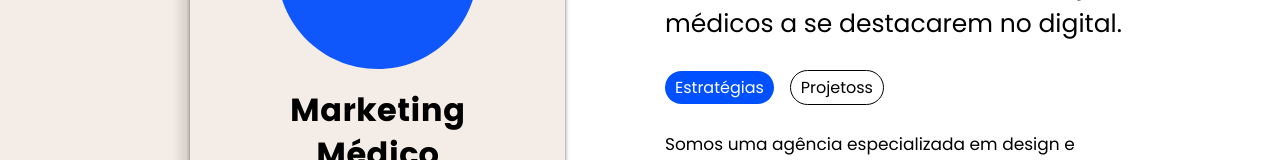
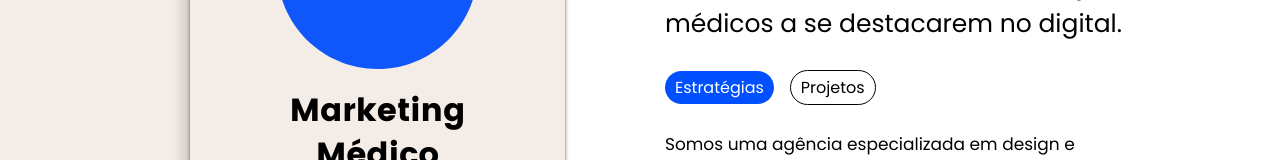
Before and after one commit to agenciaopenbr/AgenciaOpenWebsite, a Next.js app: page / in a window 1280 px wide. Shown: the part 413-573 px from the top of the page. Built offline with nearby package versions, Linux system fonts and the light colour scheme.

Commit message:
update plugin

```diff
--- a/pages/index.js
+++ b/pages/index.js
@@ -31,7 +31,7 @@ export default function Home() {
                   <a className={styles.buttonBlue}>Estratégias</a>
               </Link>
               <Link href="/projetos">
-                  <a className={styles.buttonWhite}>Projetoss</a>
+                  <a className={styles.buttonWhite}>Projetos</a>
               </Link>
             </div>
 
```
